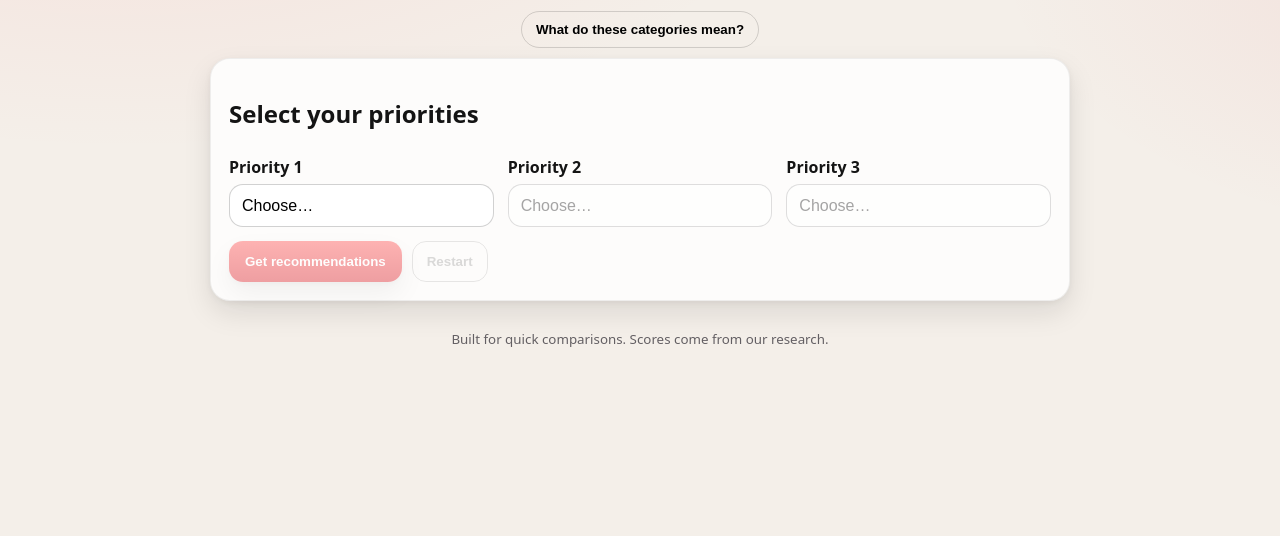
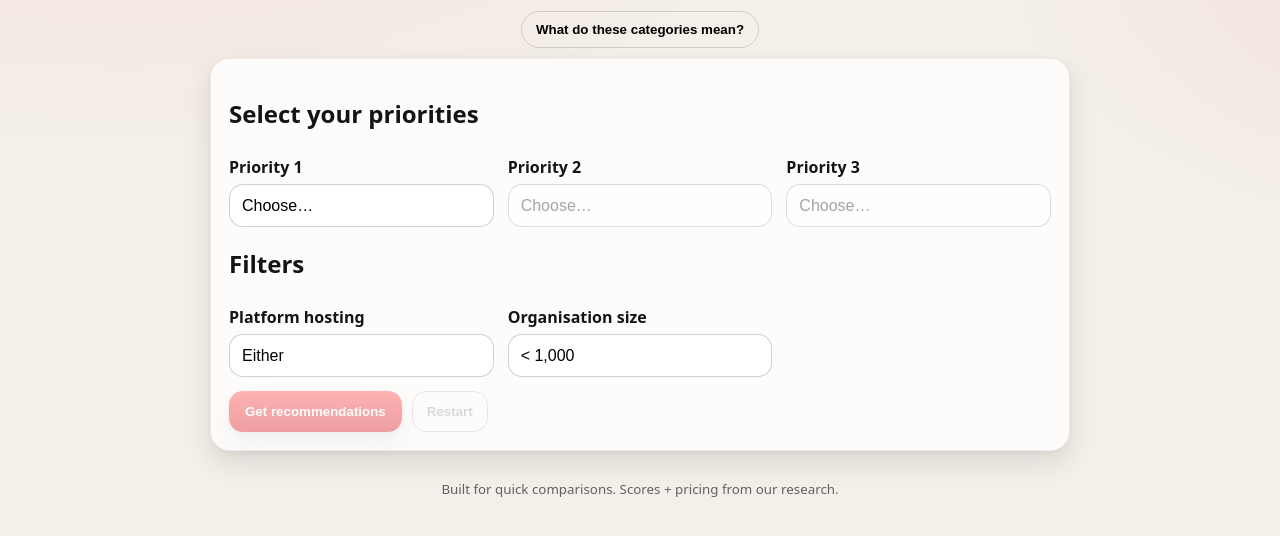
Before and after one commit to frazermacrobert/platform_recommender, a plain HTML site: page index.html in a window 1280 px wide. Shown: the part 130-666 px from the top of the page. Drawn offline with Linux system fonts and the light colour scheme.

Commit message:
Update index.html

```diff
--- a/index.html
+++ b/index.html
@@ -12,7 +12,7 @@
   <div class="app">
     <header class="hero">
       <h1>Employee Experience Platform Recommender</h1>
-      <p>Pick your top three priorities. We’ll suggest the best‑fit platforms.</p>
+      <p>Pick your top three priorities. We’ll suggest the best-fit platforms.</p>
       <button id="openExplainers" class="ghost">What do these categories mean?</button>
     </header>
 
@@ -33,6 +33,28 @@
             <select id="priority3" disabled><option value="">Choose…</option></select>
           </div>
         </div>
+
+        <h2 class="mt">Filters</h2>
+        <div class="selectors two">
+          <div class="select-group">
+            <label for="hosting">Platform hosting</label>
+            <select id="hosting">
+              <option value="either">Either</option>
+              <option value="standalone">Fully standalone</option>
+              <option value="sharepoint">Requires SharePoint</option>
+            </select>
+          </div>
+          <div class="select-group">
+            <label for="orgSize">Organisation size</label>
+            <select id="orgSize">
+              <option value="u1000">&lt; 1,000</option>
+              <option value="u5000">~5,000</option>
+              <option value="u20000">~20,000</option>
+              <option value="u50000">50,000+</option>
+            </select>
+          </div>
+        </div>
+
         <div class="actions">
           <button id="submitBtn" class="primary" disabled>Get recommendations</button>
           <button id="restartBtn" class="subtle" disabled>Restart</button>
@@ -49,7 +71,7 @@
       </section>
     </main>
     <footer class="foot">
-      <small>Built for quick comparisons. Scores come from our research.</small>
+      <small>Built for quick comparisons. Scores + pricing from our research.</small>
     </footer>
   </div>
 
@@ -61,9 +83,7 @@
         <h3 id="explainerTitle">Category explainers</h3>
         <button class="icon-btn" id="closeExplainers" aria-label="Close" title="Close">&times;</button>
       </div>
-      <div class="modal-body">
-        <div id="explainerBody"></div>
-      </div>
+      <div class="modal-body"><div id="explainerBody"></div></div>
       <div class="modal-foot">
         <button id="prevExplain" class="nav">&larr; Prev</button>
         <div class="dots" id="dots"></div>
```
